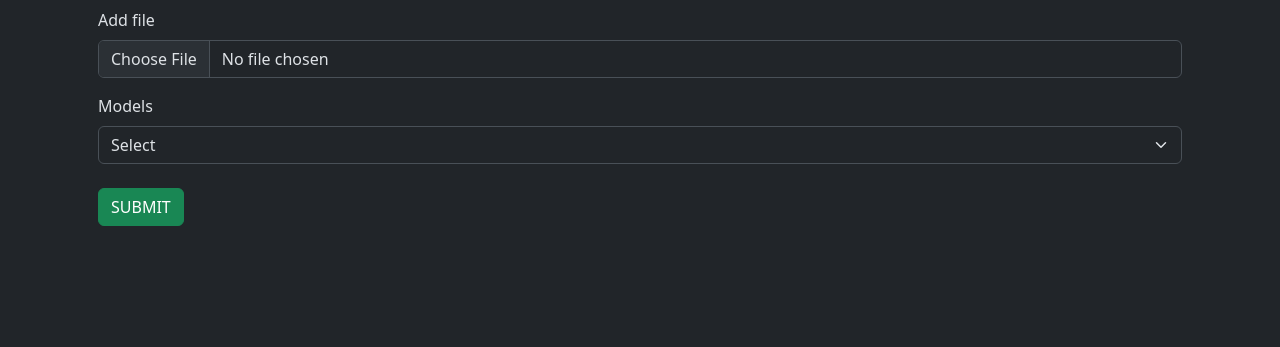
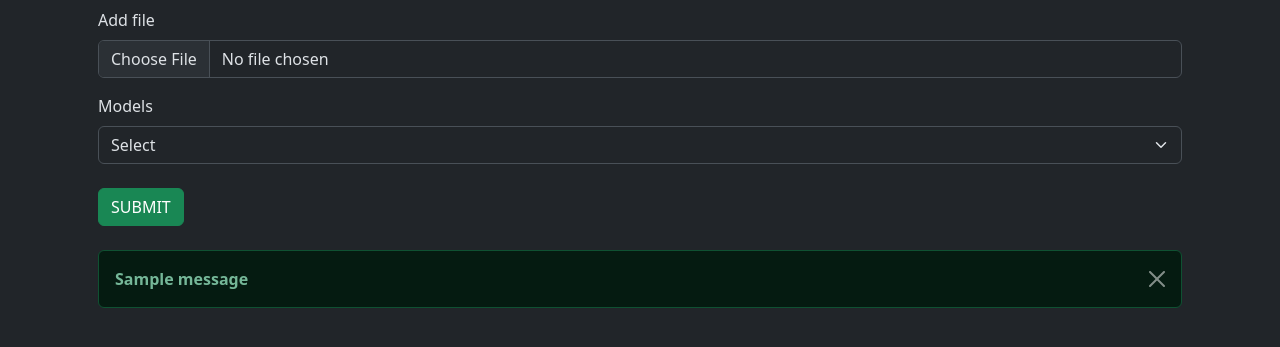
Before and after one commit to ShelJi/dj_main, a Django app: page /data/import-data/ in a window 1280 px wide. Shown: the part 56-403 px from the top of the page. Run offline with Django 5.2, Linux system fonts and the light colour scheme; tables that the repository leaves empty hold one stand-in row (values such as "Sample post"); one stand-in notice (Sample message) is shown.

Commit message:
last push without celery

```diff
--- a/dj_auto/management/commands/adddata_csv_specificmodel.py
+++ b/dj_auto/management/commands/adddata_csv_specificmodel.py
@@ -45,6 +45,9 @@ class Command(BaseCommand):
             raise CommandError(f"The file at {file_path} was not found.")
         except Exception as e:
             raise CommandError(f"An error occurred: {str(e)}")
+
+        self.stdout.write(self.style.SUCCESS("wHATT????"))
+
 
 
 # import csv
--- a/dj_auto/views.py
+++ b/dj_auto/views.py
@@ -3,9 +3,9 @@ from django.views import View
 from .utils import get_custom_models
 from .models import Uploads
 from django.conf import settings
-# from django.base.management import call_command
+from django.core.management import call_command
 from icecream import ic
-
+from django.contrib import messages
 
 class ImportData(View):
     def get(self, request):
@@ -24,8 +24,15 @@ class ImportData(View):
 
         actual_path = str(base_url) + str(relative_path)
 
-        print(actual_path)
+        try:
+            call_command("adddata_csv_specificmodel", actual_path, model_name)
+            messages.success(request, "Datas imported")
 
+        except Exception as e:
+            messages.error(request, str(e))
+            # raise e
+
+        print(request._messages)
 
         models = get_custom_models()
         context = {"models" : models}
--- /dev/null
+++ b/templates/base/alerts.html
@@ -0,0 +1,12 @@
+{% if messages %} {% for message in messages %}
+
+<div
+	class="alert {% if message.tags == 'success' %} alert-success {% elif message.tags == 'error' %} alert-danger {% else %} alert-info {% endif %} alert-dismissible fade show"
+	role="alert"
+>
+	<strong>{{ message }}</strong>
+
+	<button type="button" class="btn-close" data-bs-dismiss="alert" aria-label="Close"></button>
+</div>
+
+{% endfor %} {% endif %}
--- a/templates/dj_auto/import_data.html
+++ b/templates/dj_auto/import_data.html
@@ -18,6 +18,7 @@
 		</div>
 		<button class="btn btn-success m-4 ms-0">SUBMIT</button>
 	</form>
+	{% include "base/alerts.html" %}
 </div>
 
 {% endblock body %}
```
